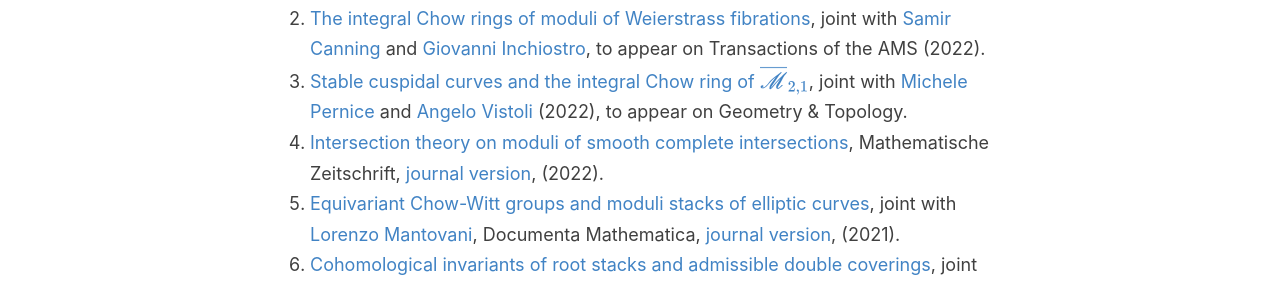
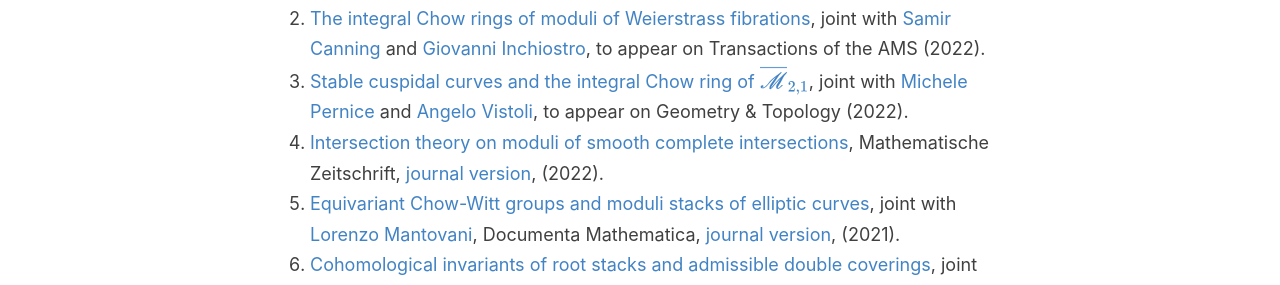
Before and after one commit to anddil/anddil.github.io, a Jekyll site: the page built from _pages/research.md, in a window 1280 px wide. Shown: the part 1238-1523 px from the top of the page. Built offline with Jekyll 4.4.1, drawn with Linux system fonts in a browser that asks for light colours.

Commit message:
Update research.md

```diff
--- a/_pages/research.md
+++ b/_pages/research.md
@@ -47,7 +47,7 @@
 ## Publications
 1. [Integral Picard group of moduli of polarized K3 surfaces](https://arxiv.org/abs/2305.07574), joint with [Roberto Fringuelli](https://sites.google.com/view/roberto-fringuelli/home-page) and [Angelo Vistoli](http://homepage.sns.it/vistoli/), to appear on Bulletin of the LMS (2023).
 1. [The integral Chow rings of moduli of Weierstrass fibrations](https://arxiv.org/abs/2204.05524), joint with [Samir Canning](https://people.math.ethz.ch/~scanning/) and [Giovanni Inchiostro](https://sites.math.washington.edu/~ginchios/), to appear on Transactions of the AMS (2022).
-1. [Stable cuspidal curves and the integral Chow ring of $\overline{\mathscr{M}}_{2,1}$](https://arxiv.org/abs/2108.03680), joint with [Michele Pernice](https://michelepernice.github.io/home.html) and [Angelo Vistoli](http://homepage.sns.it/vistoli/) (2022), to appear on Geometry & Topology.
+1. [Stable cuspidal curves and the integral Chow ring of $\overline{\mathscr{M}}_{2,1}$](https://arxiv.org/abs/2108.03680), joint with [Michele Pernice](https://michelepernice.github.io/home.html) and [Angelo Vistoli](http://homepage.sns.it/vistoli/), to appear on Geometry & Topology (2022).
 5. [Intersection theory on moduli of smooth complete intersections](https://arxiv.org/abs/2201.06024), Mathematische Zeitschrift, [journal version](https://doi.org/10.1007/s00209-023-03299-2), (2022).
 1. [Equivariant Chow-Witt groups and moduli stacks of elliptic curves](https://arxiv.org/abs/2107.02305), joint with [Lorenzo Mantovani](http://user.math.uzh.ch/mantovani/index.html), Documenta Mathematica, [journal version](https://doi.org/10.4171/DM/911), (2021).
 7. [Cohomological invariants of root stacks and admissible double coverings](https://arxiv.org/abs/2009.07671), joint with [Roberto Pirisi](https://people.kth.se/~pirisi/), Canadian Journal of Mathematics, [journal version](https://doi.org/10.4153/S0008414X21000602), (2021).
```
